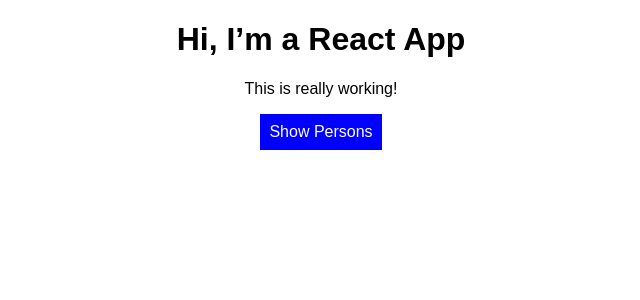
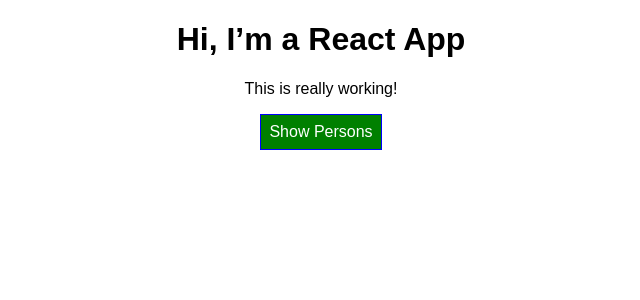
Before and after one commit to lorenshuk/udemy-react-complete-guide, a React (Create React App) app in the folder react-complete-guide/: page / in a window 1280 px wide. Shown: the top 300 px of the page, without its empty margins (319-959 px from the left). Built offline with nearby package versions, Linux system fonts and the light colour scheme.

Commit message:
Done Lesson 72. 3/31/20 10:21 PM

```diff
--- a/react-complete-guide/src/App.js
+++ b/react-complete-guide/src/App.js
@@ -6,13 +6,13 @@
 import UserOutput from './UserOutput/UserOutput';
 import UserInput from './UserInput/UserInput';
 ***/
-/* Lesson 70: Removed for Styled Components Library - 3/30/20 3:25 PM
-import Radium, { StyleRoot } from 'radium'
-*/
+/*** Lesson 70: Removed for Styled Components Library - 3/30/20 3:25 PM ***/
+//import Radium, { StyleRoot } from 'radium'
 import styled from 'styled-components'
 
+
 const StyledButton = styled.button`
-  background-color: blue;
+  background-color: ${props => props.alt ? 'salmon' : 'green'};
   color: white;
   font: inherit;
   border: 1px solid blue;
@@ -23,7 +23,6 @@
     color: black
   }
 `
-
 class App extends Component {
   state =  {
     persons: [
@@ -102,7 +101,7 @@
           })}
         </div>
 
-        /*
+        /* Removed for Style Components Package 3/31/20
         style.backgroundColor = 'red'
         style[':hover'] = {
           backgroundColor: 'salmon',
@@ -124,7 +123,7 @@
         <h1>Hi, I’m a React App</h1>
         <p className={classes.join(' ')}>This is really working!</p>
         {/* <button style={style}*/}
-        <StyledButton onClick={() => this.togglePersonsHandler()}>
+        <StyledButton alt={this.state.showPersons} onClick={() => this.togglePersonsHandler()}>
           {buttonText}
         </StyledButton>
         {persons}
```
